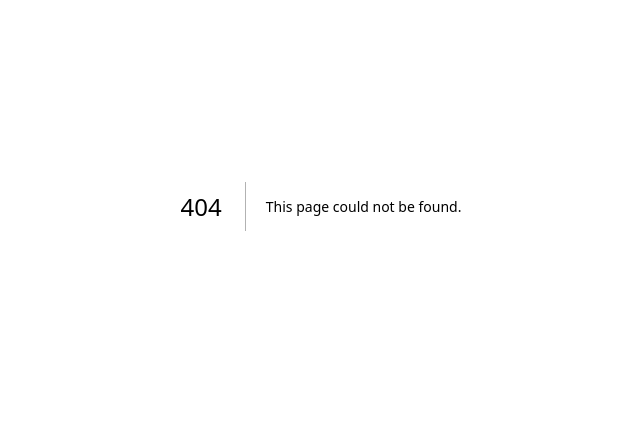
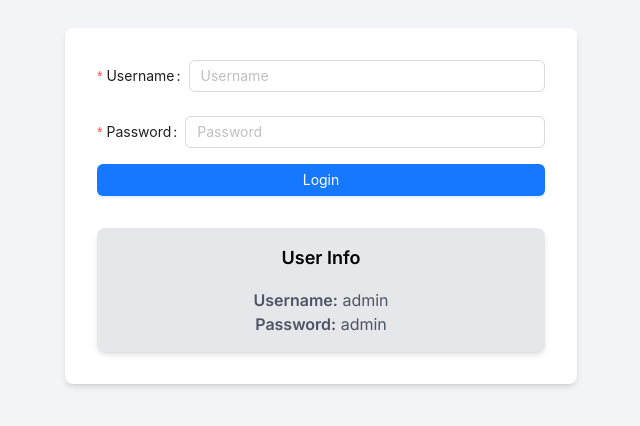
Before and after one commit to ArslanZafarr/management-dashboard-nextjs-antdesign, a Next.js app: page /login in a window 1280 px wide. Before the commit this address had no page. Shown: the part 194-620 px from the top of the page, without its empty margins (319-959 px from the left). Built offline with nearby package versions, Linux system fonts and the light colour scheme.

Commit message:
add login form using antdesign and tailwind css

```diff
--- a/src/app/globals.css
+++ b/src/app/globals.css
@@ -7,27 +7,3 @@
   --background-start-rgb: 214, 219, 220;
   --background-end-rgb: 255, 255, 255;
 }
-
-@media (prefers-color-scheme: dark) {
-  :root {
-    --foreground-rgb: 255, 255, 255;
-    --background-start-rgb: 0, 0, 0;
-    --background-end-rgb: 0, 0, 0;
-  }
-}
-
-body {
-  color: rgb(var(--foreground-rgb));
-  background: linear-gradient(
-      to bottom,
-      transparent,
-      rgb(var(--background-end-rgb))
-    )
-    rgb(var(--background-start-rgb));
-}
-
-@layer utilities {
-  .text-balance {
-    text-wrap: balance;
-  }
-}
--- a/src/app/layout.js
+++ b/src/app/layout.js
@@ -4,8 +4,9 @@ import "./globals.css";
 const inter = Inter({ subsets: ["latin"] });
 
 export const metadata = {
-  title: "Create Next App",
-  description: "Generated by create next app",
+  title: "Management Dashboard",
+  description:
+    "Management Dashboard | Next js | Ant Design | Zustand | React Query ",
 };
 
 export default function RootLayout({ children }) {
--- /dev/null
+++ b/src/app/login/page.js
@@ -0,0 +1,69 @@
+"use client";
+import { Button, Form, Input, message } from "antd";
+import React from "react";
+
+const page = () => {
+  const correctUsername = "admin";
+  const correctPassword = "admin";
+
+  const onFinish = (values) => {
+    const { username, password } = values;
+    if (username === correctUsername && password === correctPassword) {
+      message.success("User logged in successfully");
+    } else {
+      message.error("Incorrect username or password");
+    }
+  };
+
+  return (
+    <section className="flex justify-center items-center h-screen bg-gray-100">
+      <div className="w-full max-w-lg p-8 bg-white rounded-lg shadow-md">
+        <Form onFinish={onFinish} className="space-y-4">
+          <Form.Item
+            label="Username"
+            name="username"
+            rules={[
+              {
+                required: true,
+                message: "Please input your username!",
+              },
+            ]}
+          >
+            <Input placeholder="Username" />
+          </Form.Item>
+          <Form.Item
+            label="Password"
+            name="password"
+            rules={[
+              {
+                required: true,
+                message: "Please input your password!",
+              },
+            ]}
+          >
+            <Input type="password" placeholder="Password" />
+          </Form.Item>
+          <Form.Item>
+            <Button block type="primary" htmlType="submit">
+              Login
+            </Button>
+          </Form.Item>
+        </Form>
+
+        <div className="mt-8 p-4 bg-gray-200 rounded-lg shadow-md text-center">
+          <h2 className="text-lg font-semibold mb-4">User Info</h2>
+          <div className="text-gray-600">
+            <p>
+              <span className="font-semibold">Username:</span> admin
+            </p>
+            <p>
+              <span className="font-semibold">Password:</span> admin
+            </p>
+          </div>
+        </div>
+      </div>
+    </section>
+  );
+};
+
+export default page;
--- a/src/app/page.js
+++ b/src/app/page.js
@@ -1,113 +1,4 @@
-import Image from "next/image";
 
 export default function Home() {
-  return (
-    <main className="flex min-h-screen flex-col items-center justify-between p-24">
-      <div className="z-10 max-w-5xl w-full items-center justify-between font-mono text-sm lg:flex">
-        <p className="fixed left-0 top-0 flex w-full justify-center border-b border-gray-300 bg-gradient-to-b from-zinc-200 pb-6 pt-8 backdrop-blur-2xl dark:border-neutral-800 dark:bg-zinc-800/30 dark:from-inherit lg:static lg:w-auto  lg:rounded-xl lg:border lg:bg-gray-200 lg:p-4 lg:dark:bg-zinc-800/30">
-          Get started by editing&nbsp;
-          <code className="font-mono font-bold">src/app/page.js</code>
-        </p>
-        <div className="fixed bottom-0 left-0 flex h-48 w-full items-end justify-center bg-gradient-to-t from-white via-white dark:from-black dark:via-black lg:static lg:h-auto lg:w-auto lg:bg-none">
-          <a
-            className="pointer-events-none flex place-items-center gap-2 p-8 lg:pointer-events-auto lg:p-0"
-            href="https://vercel.com?utm_source=create-next-app&utm_medium=appdir-template&utm_campaign=create-next-app"
-            target="_blank"
-            rel="noopener noreferrer"
-          >
-            By{" "}
-            <Image
-              src="/vercel.svg"
-              alt="Vercel Logo"
-              className="dark:invert"
-              width={100}
-              height={24}
-              priority
-            />
-          </a>
-        </div>
-      </div>
-
-      <div className="relative flex place-items-center before:absolute before:h-[300px] before:w-full sm:before:w-[480px] before:-translate-x-1/2 before:rounded-full before:bg-gradient-radial before:from-white before:to-transparent before:blur-2xl before:content-[''] after:absolute after:-z-20 after:h-[180px] after:w-full sm:after:w-[240px] after:translate-x-1/3 after:bg-gradient-conic after:from-sky-200 after:via-blue-200 after:blur-2xl after:content-[''] before:dark:bg-gradient-to-br before:dark:from-transparent before:dark:to-blue-700 before:dark:opacity-10 after:dark:from-sky-900 after:dark:via-[#0141ff] after:dark:opacity-40 before:lg:h-[360px] z-[-1]">
-        <Image
-          className="relative dark:drop-shadow-[0_0_0.3rem_#ffffff70] dark:invert"
-          src="/next.svg"
-          alt="Next.js Logo"
-          width={180}
-          height={37}
-          priority
-        />
-      </div>
-
-      <div className="mb-32 grid text-center lg:max-w-5xl lg:w-full lg:mb-0 lg:grid-cols-4 lg:text-left">
-        <a
-          href="https://nextjs.org/docs?utm_source=create-next-app&utm_medium=appdir-template&utm_campaign=create-next-app"
-          className="group rounded-lg border border-transparent px-5 py-4 transition-colors hover:border-gray-300 hover:bg-gray-100 hover:dark:border-neutral-700 hover:dark:bg-neutral-800/30"
-          target="_blank"
-          rel="noopener noreferrer"
-        >
-          <h2 className={`mb-3 text-2xl font-semibold`}>
-            Docs{" "}
-            <span className="inline-block transition-transform group-hover:translate-x-1 motion-reduce:transform-none">
-              -&gt;
-            </span>
-          </h2>
-          <p className={`m-0 max-w-[30ch] text-sm opacity-50`}>
-            Find in-depth information about Next.js features and API.
-          </p>
-        </a>
-
-        <a
-          href="https://nextjs.org/learn?utm_source=create-next-app&utm_medium=appdir-template-tw&utm_campaign=create-next-app"
-          className="group rounded-lg border border-transparent px-5 py-4 transition-colors hover:border-gray-300 hover:bg-gray-100 hover:dark:border-neutral-700 hover:dark:bg-neutral-800 hover:dark:bg-opacity-30"
-          target="_blank"
-          rel="noopener noreferrer"
-        >
-          <h2 className={`mb-3 text-2xl font-semibold`}>
-            Learn{" "}
-            <span className="inline-block transition-transform group-hover:translate-x-1 motion-reduce:transform-none">
-              -&gt;
-            </span>
-          </h2>
-          <p className={`m-0 max-w-[30ch] text-sm opacity-50`}>
-            Learn about Next.js in an interactive course with&nbsp;quizzes!
-          </p>
-        </a>
-
-        <a
-          href="https://vercel.com/templates?framework=next.js&utm_source=create-next-app&utm_medium=appdir-template&utm_campaign=create-next-app"
-          className="group rounded-lg border border-transparent px-5 py-4 transition-colors hover:border-gray-300 hover:bg-gray-100 hover:dark:border-neutral-700 hover:dark:bg-neutral-800/30"
-          target="_blank"
-          rel="noopener noreferrer"
-        >
-          <h2 className={`mb-3 text-2xl font-semibold`}>
-            Templates{" "}
-            <span className="inline-block transition-transform group-hover:translate-x-1 motion-reduce:transform-none">
-              -&gt;
-            </span>
-          </h2>
-          <p className={`m-0 max-w-[30ch] text-sm opacity-50`}>
-            Explore starter templates for Next.js.
-          </p>
-        </a>
-
-        <a
-          href="https://vercel.com/new?utm_source=create-next-app&utm_medium=appdir-template&utm_campaign=create-next-app"
-          className="group rounded-lg border border-transparent px-5 py-4 transition-colors hover:border-gray-300 hover:bg-gray-100 hover:dark:border-neutral-700 hover:dark:bg-neutral-800/30"
-          target="_blank"
-          rel="noopener noreferrer"
-        >
-          <h2 className={`mb-3 text-2xl font-semibold`}>
-            Deploy{" "}
-            <span className="inline-block transition-transform group-hover:translate-x-1 motion-reduce:transform-none">
-              -&gt;
-            </span>
-          </h2>
-          <p className={`m-0 max-w-[30ch] text-sm opacity-50 text-balance`}>
-            Instantly deploy your Next.js site to a shareable URL with Vercel.
-          </p>
-        </a>
-      </div>
-    </main>
-  );
+  return <h1>Hi! Dashboard</h1>;
 }
```
Also changed, not shown: package.json (+6 -5 lines), 1 other file (tests, documents, lock files or other folders).
